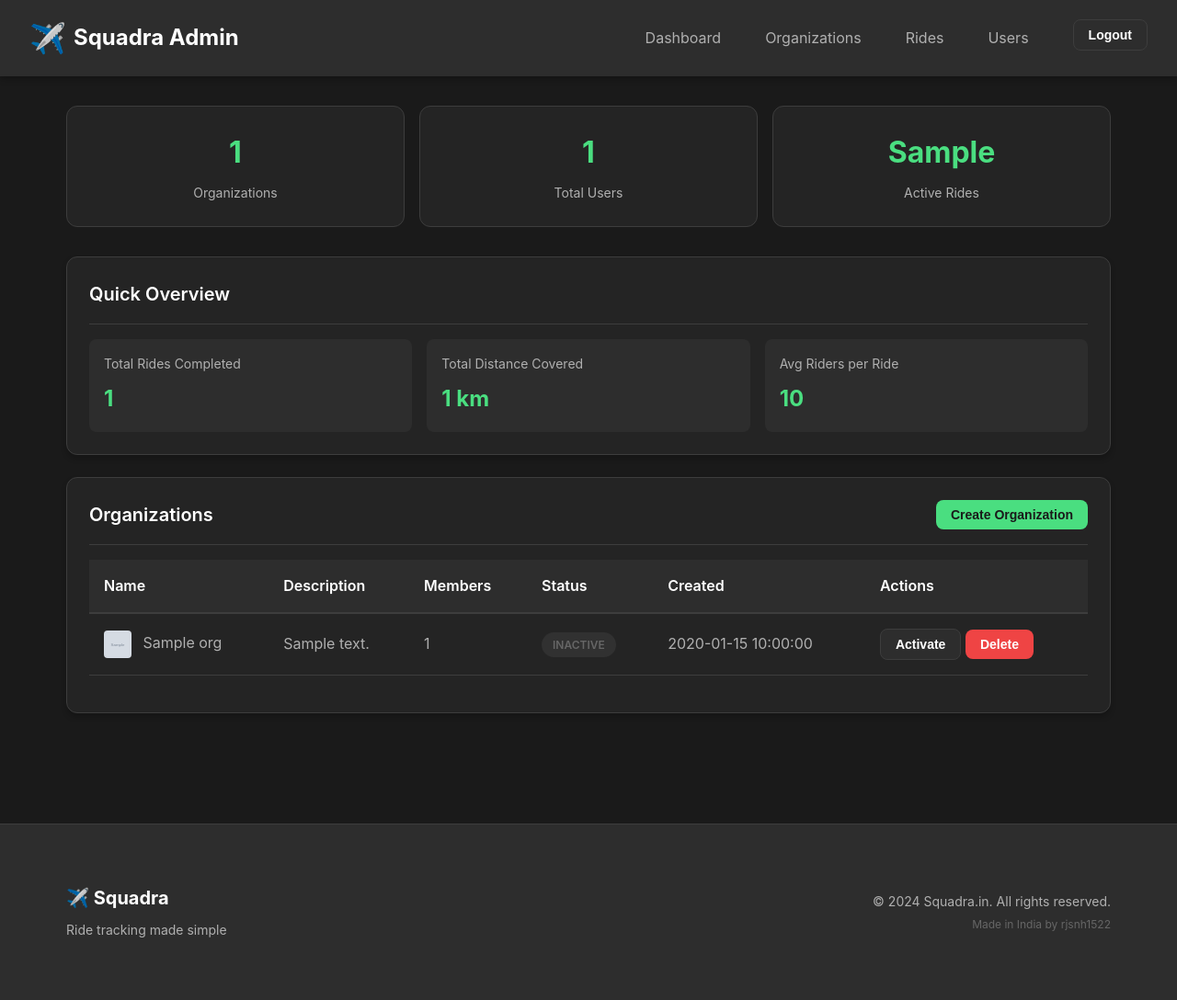
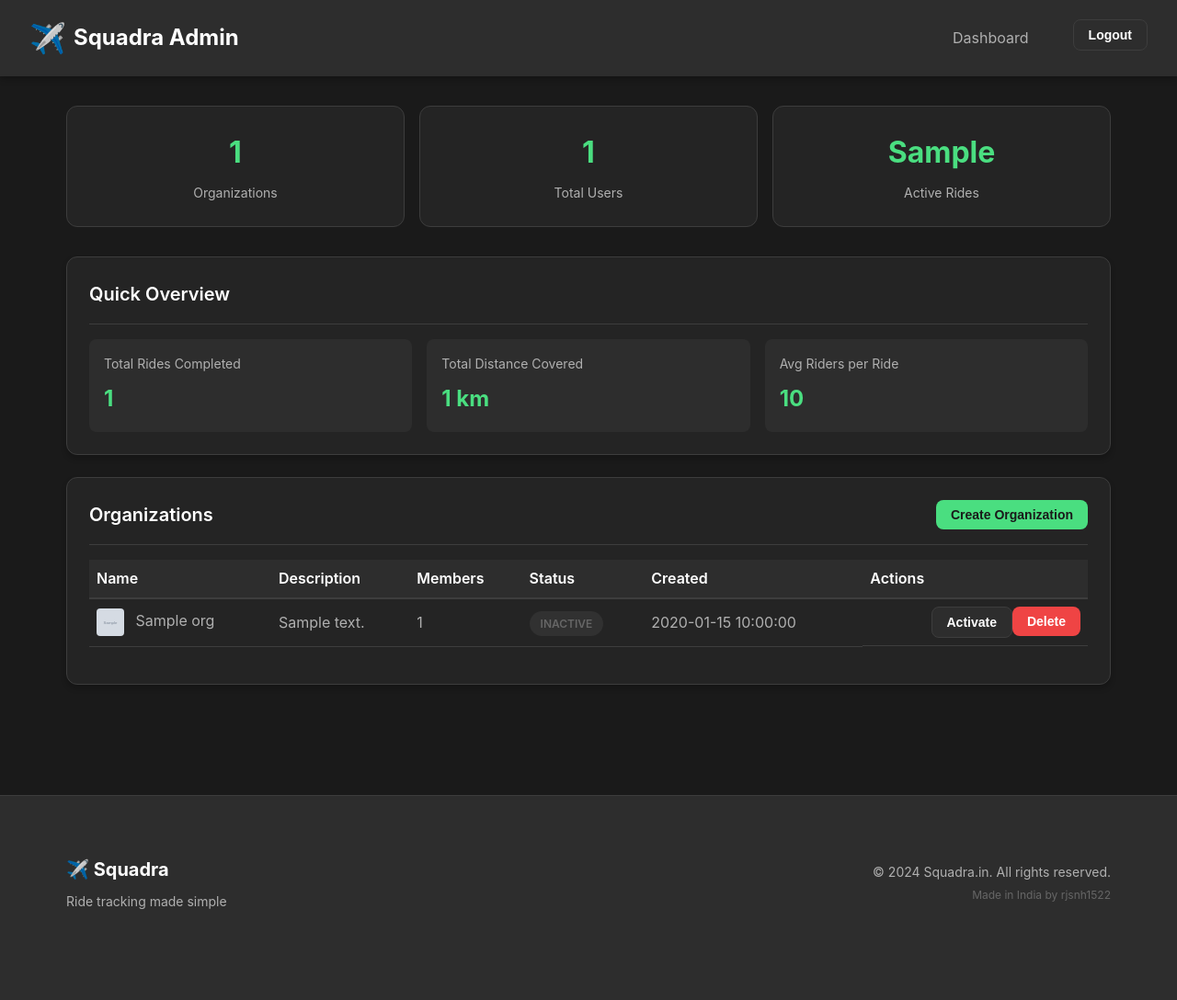
Before and after one commit to pwnchaurasia/WayFind_backend, a FastAPI app: template templates/dashboard.html in a window 1280 px wide. Shown: the whole page at 92% size. After the commit the page ends 989 px from the top, so only its background shows below. Run offline with FastAPI, Linux system fonts and the light colour scheme; the template is opened without the code that fills it: most values are stand-ins (such as "Sample title", 1, 10 or a date in 2020); grey boxes marked "Sample" are stand-in pictures.

Commit message:
fixed some urls

```diff
--- a/api/member_api.py
+++ b/api/member_api.py
@@ -136,7 +136,7 @@ async def toggle_member_web(
         logger.exception(f"Error toggling member: {e}")
 
     return RedirectResponse(
-        url=request.url_for('organization_members_page', org_id=str(org_id)),
+        url=request.url_for('organization_detail_page', org_id=str(org_id)),
         status_code=303
     )
 
--- a/templates/partials/navbar.html
+++ b/templates/partials/navbar.html
@@ -5,10 +5,10 @@
         Squadra Admin
     </a>
     <div class="nav-links">
-        <a class="nav-link {% if active_page == 'dashboard' %}active{% endif %}" href="/dashboard">Dashboard</a>
-        <a class="nav-link {% if active_page == 'organizations' %}active{% endif %}" href="/organizations">Organizations</a>
-        <a class="nav-link {% if active_page == 'rides' %}active{% endif %}" href="/rides">Rides</a>
-        <a class="nav-link {% if active_page == 'users' %}active{% endif %}" href="/users">Users</a>
+        <a class="nav-link {% if active_page == 'dashboard' %}active{% endif %}" href="/v1/dashboard">Dashboard</a>
+<!--        <a class="nav-link {% if active_page == 'organizations' %}active{% endif %}" href="/organizations">Organizations</a>-->
+<!--        <a class="nav-link {% if active_page == 'rides' %}active{% endif %}" href="/rides">Rides</a>-->
+<!--        <a class="nav-link {% if active_page == 'users' %}active{% endif %}" href="/users">Users</a>-->
         <form method="POST" action="/v1/auth/logout" style="display: inline;">
             <button type="submit" class="btn btn-secondary btn-sm" style="margin-left: 1rem;">Logout</button>
         </form>
--- a/templates/static/css/style.css
+++ b/templates/static/css/style.css
@@ -229,18 +229,21 @@ body {
 .table th {
     background-color: var(--bg-secondary);
     color: var(--text-primary);
-    padding: 1rem;
+    padding: 0.5rem;
     text-align: left;
     font-weight: 600;
     border-bottom: 2px solid var(--border-color);
 }
 
 .table td {
-    padding: 1rem;
+    padding: 0.5rem;
     border-bottom: 1px solid var(--border-color);
     color: var(--text-secondary);
 }
-
+.table td:last-child{
+    display: flex;
+    justify-content: right;
+}
 .table tr:hover {
     background-color: var(--bg-secondary);
 }
```
Also changed, not shown: services/member_service.py (+10 -3 lines).
